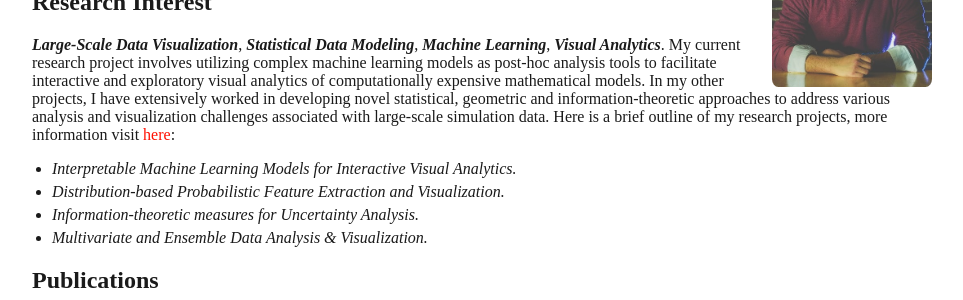
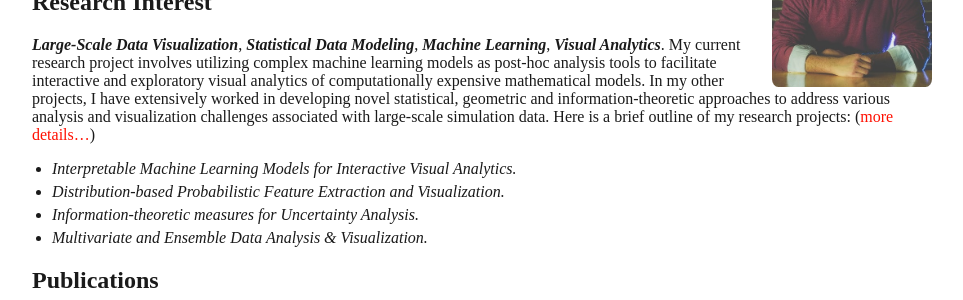
Before and after one commit to subhashis-parc/subhashis.github.io, a Jekyll site: the page built from index.md, in a window 1280 px wide. Shown: the part 237-537 px from the top of the page, without its empty margins (158-1121 px from the left). Built offline with Jekyll 4.4.1, drawn with Linux system fonts in a browser that asks for light colours.

Commit message:
page link

```diff
--- a/index.md
+++ b/index.md
@@ -10,7 +10,7 @@ Currently a Ph.D Candidate in the Department of Computer Science & Engineering a
 
 ## Research Interest
 
-<i><b>Large-Scale Data Visualization</b></i>, <i><b>Statistical Data Modeling</b></i>, <i><b>Machine Learning</b></i>, <i><b>Visual Analytics</b></i>. My current research project involves utilizing complex machine learning models as post-hoc analysis tools to facilitate interactive and exploratory visual analytics of computationally expensive mathematical models. In my other projects, I have extensively worked in developing novel statistical, geometric and information-theoretic approaches to address various analysis and visualization challenges associated with large-scale simulation data. Here is a brief outline of my research projects, more information visit [here](/research):
+<i><b>Large-Scale Data Visualization</b></i>, <i><b>Statistical Data Modeling</b></i>, <i><b>Machine Learning</b></i>, <i><b>Visual Analytics</b></i>. My current research project involves utilizing complex machine learning models as post-hoc analysis tools to facilitate interactive and exploratory visual analytics of computationally expensive mathematical models. In my other projects, I have extensively worked in developing novel statistical, geometric and information-theoretic approaches to address various analysis and visualization challenges associated with large-scale simulation data. Here is a brief outline of my research projects: ([more details...](/research))
 
 
 <!-- My area of interest, broadly speaking, is in the field of Computer Graphics research. More specifically, Scientific Visualization, Real-Time Rendering and Big Data Visual Analytic. My current research projects involve developing Statistical and Geometric approaches to solve the problems of data analysis and visualization in large-scale scientific datasets.  -->
```
Also changed, not shown: 6 other files.
